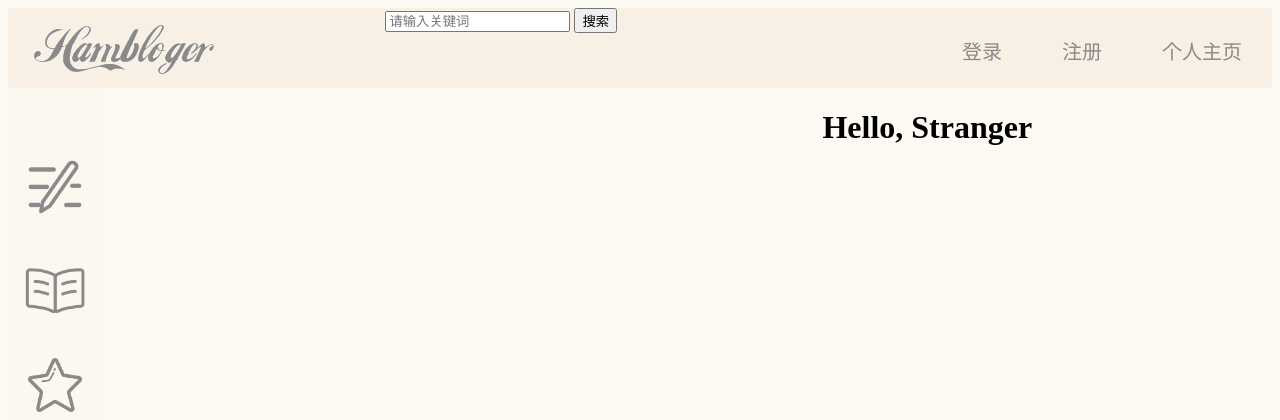
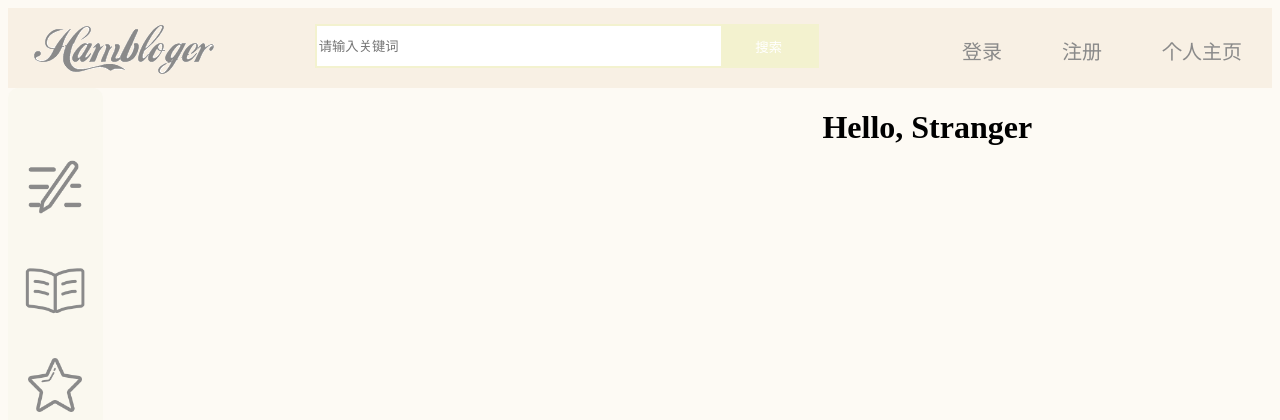
Before and after one commit to vozeo/Hambloger, a Flask app: page / in a window 1280 px wide. Shown: the top 420 px of the page. Run offline with Flask 2, Linux system fonts and the light colour scheme; some libraries are stand-ins or nearby versions.

Commit message:
Merge Navbar.

```diff
--- a/app/static/css/base.css
+++ b/app/static/css/base.css
@@ -132,11 +132,14 @@ body {
 .navbar-right-box a:hover{
     background-color: rgb(87, 87, 87);
     color: #e6e9d4;
-.search_box {
+}
+
+.navbar-serach-box {
+    margin-left: 30px;
+    margin-top: 16px;
     width: 500px;
     height: 40px;
     border: 2px solid #f3f2cf;
-    margin: auto;
 }
 
 .search_input {
--- a/app/templates/base.html
+++ b/app/templates/base.html
@@ -19,7 +19,7 @@
                     <img src="{{url_for('static', filename='icons/hambloger-logo.png')}}" class="logo">
                 </div>
                 <div class="navbar-middle-container">
-                    <div class="box">
+                    <div class="navbar-serach-box">
                         <input type="text" class="search_input" placeholder="请输入关键词">
                         <input type="button" value="搜索" class="search_button">
                     </div>
```
